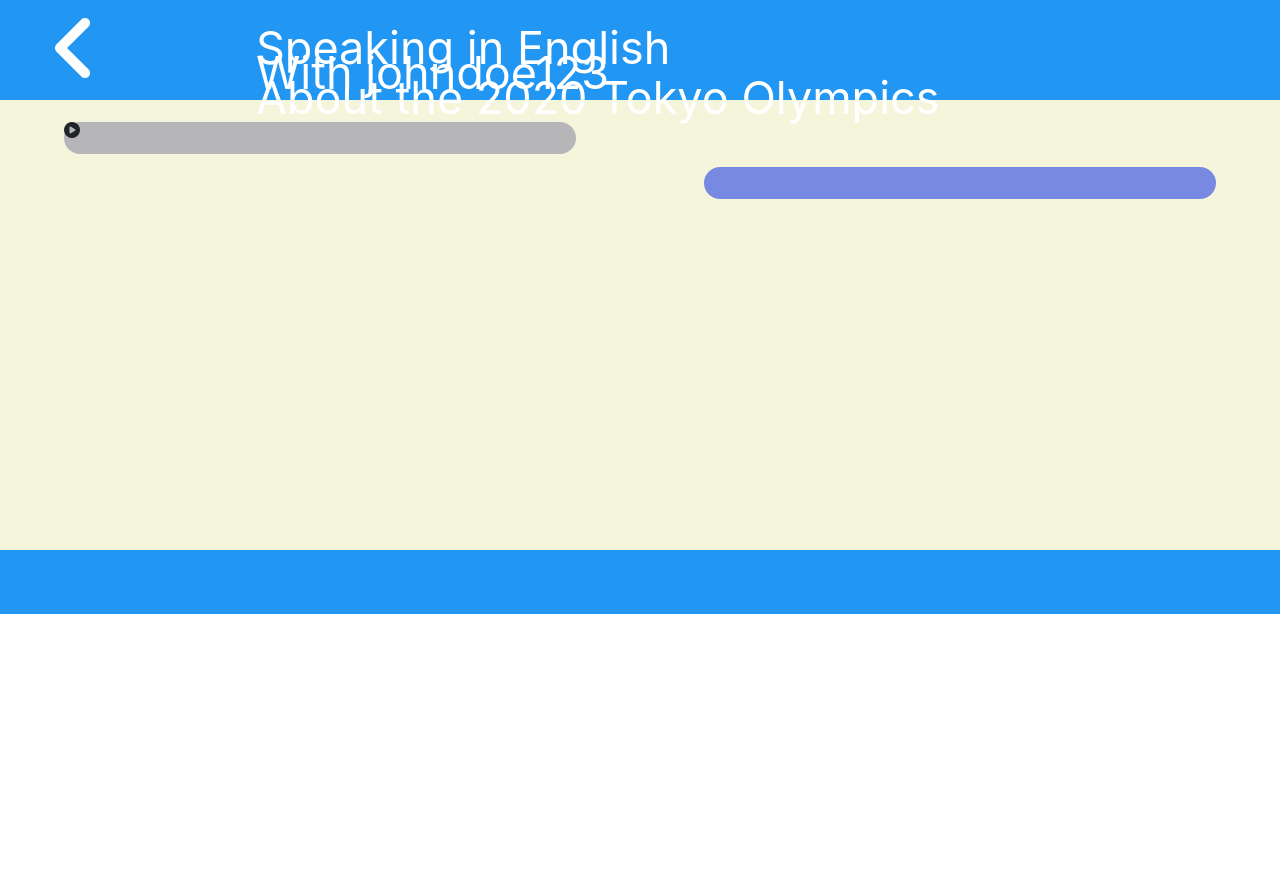
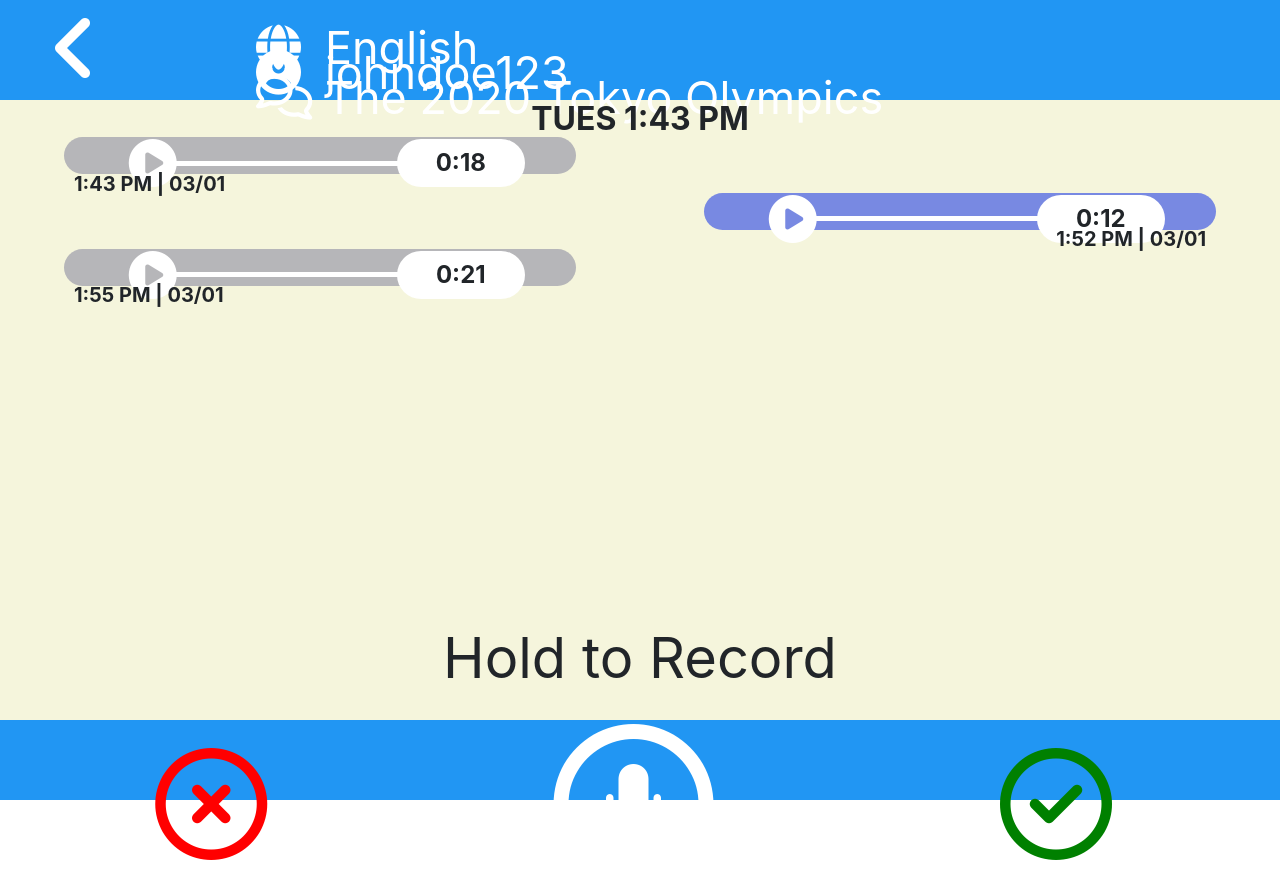
Before and after one commit to CS-330-Language-Learning/language-learning, a plain HTML site: page messaging_home.html in a window 1280 px wide. Before the commit the page ends 800 px from the top, so only its background shows below. Drawn offline with nearby package versions, Linux system fonts and the light colour scheme.

Commit message:
Finish skeleton of messaging screen

```diff
--- a/messaging_home.html
+++ b/messaging_home.html
@@ -11,20 +11,61 @@
 <body>
     <div class="mui-appbar">
         <i class="fas fa-angle-left fa-5x"></i>
-        <div id="lang" class="mui--text-display2">Speaking in English</div>
-        <div id="user" class="mui--text-display2">With johndoe123</div>
-        <div id="topic" class="mui--text-display2">About the 2020 Tokyo Olympics</div>
+        <div id="lang" class="mui--text-display2"><i class="fas fa-globe fa-fw"></i> English</div>
+        <div id="user" class="mui--text-display2"><i class="fas fa-user-circle fa-fw"></i> johndoe123</div>
+        <div id="topic" class="mui--text-display2"><i class="far fa-comments fa-fw"></i> The 2020 Tokyo Olympics</div>
     </div>
     <div id="chatroom">
+        <div id="datetime">
+            TUES 1:43 PM
+        </div>
         <div id="m1" class="chat-bubble cb-left">
-            <i class="fas fa-play-circle"></i>
+            <i class="fas fa-play-circle fa-3x play-message"></i>
+            <div class="line"></div>
+            <div class="message-length">
+                <div>
+                    0:18
+                </div>
+            </div>
+        </div>
+        <div id="m1-label">
+            1:43 PM | 03/01
         </div>
         <div id="m2" class="chat-bubble cb-right">
-
+            <i class="fas fa-play-circle fa-3x play-message"></i>
+            <div class="line"></div>
+            <div class="message-length">
+                <div>
+                    0:12
+                </div>
+            </div>
+        </div>
+        <div id="m2-label">
+            1:52 PM | 03/01
+        </div>
+        <div id="m3" class="chat-bubble cb-left">
+            <i class="fas fa-play-circle fa-3x play-message"></i>
+            <div class="line"></div>
+            <div class="message-length">
+                <div>
+                    0:21
+                </div>
+            </div>
+        </div>
+        <div id="m3-label">
+            1:55 PM | 03/01
+        </div>
+        <div id="hint-text">
+            Hold to Record
         </div>
     </div>
     <div id="bottom-bar">
-
+        <i id="no" class="far fa-times-circle fa-7x"></i>
+        <span id="audio" class="fa-stack fa-5x">
+            <i class="far fa-circle fa-inverse fa-stack-2x"></i>
+            <i class="fas fa-microphone fa-inverse fa-stack-1x"></i>
+        </span>
+        <i id="yes" class="far fa-check-circle fa-7x"></i>
     </div>
     <!-- <script src="./messaging.js"></script> -->
 </body>
--- a/messaging_style.css
+++ b/messaging_style.css
@@ -16,6 +16,10 @@
     padding-left: 50px;
 }
 
+.mui--text-display2 i {
+    padding-right: 20px;
+}
+
 #lang {
     grid-area: lang;
 }
@@ -29,29 +33,74 @@
 }
 
 #chatroom {
-    height: 56.2vh;
+    height: 77.5vh;
     background-color: beige;
     display: grid;
     grid-template-columns: 5% 40% 5% 5% 40% 5%;
-    grid-template-rows: 5% 7% 3% 7% 7% 7% 7% 5%;
+    grid-template-rows: 6% 6% 3% 6% 3% 6% 3% 6% 3% auto 3%;
     grid-template-areas:
-        ". . . . . ."
+        ". dt dt dt dt ."
         ". m1 . . . ."
-        ". . . . . ."
+        ". m1l . . . ."
         ". . . . m2 ."
+        ". . . . m2l ."
+        ". m3 . . . ."
+        ". m3l . . . ."
         ". . . . . ."
         ". . . . . ."
         ". . . . . ."
-        ". . . . . .";
+        "text text text text text text";
+}
+
+#datetime {
+    grid-area: dt;
+    align-self: center;
+    text-align: center;
+    font-size: 2em;
+    font-weight: bolder;
 }
 
 #bottom-bar {
-    height: 8vh;
+    height: 10vh;
     background-color: #2196F3;
+    display: grid;
+    grid-template-columns: 33% 33% 33%;
+    grid-template-rows: 5% auto 5%;
+    grid-template-areas:
+        ". . ."
+        "no audio yes"
+        ". . .";
+}
+
+#no {
+    grid-area: no;
+    align-self: center;
+    justify-self: center;
+    color: red;
+}
+
+#yes {
+    grid-area: yes;
+    align-self: center;
+    justify-self: center;
+    color: green;
+}
+
+#audio {
+    grid-area: audio;
+    align-self: center;
+    justify-self: center;
 }
 
 .chat-bubble {
     border-radius: 100px;
+    display: grid;
+    grid-template-columns: 22% 43% 25% 10%;
+    grid-template-rows: 5% auto 5%;
+    grid-template-areas:
+        ". . . ."
+        "play line length ."
+        ". . . .";
 }
 
 .cb-left {
@@ -66,207 +115,79 @@
     grid-area: m1;
 }
 
+#m1-label {
+    grid-area: m1l;
+    align-self: center;
+    font-weight: bolder;
+    font-size: 1.25em;
+    padding-left: 10px;
+}
+
 #m2 {
     grid-area: m2;
 }
 
-/* .container{
-    max-width: 500 !important;
-    margin: auto;
-    margin-top: 4%;
-    letter-spacing: 0.5px;
+#m2-label {
+    grid-area: m2l;
+    align-self: center;
+    justify-self: end;
+    font-weight: bolder;
+    font-size: 1.25em;
+    padding-right: 10px;
 }
 
-.msg-header-img img{
-    max-width: 100%;
-    height: 100%;
+#m3 {
+    grid-area: m3;
 }
 
-.msg-header{
-    border: 1px solid black;
-    width: 100%;
-    height: 10%;
-    display: inline-block;
-    background: lightblue;
-}
-
-.msg-header-img{
-    border-radius: 50%;
-    width: 40%;
-    height: 70%;
-    margin-left: 5%;
-    margin-top: 12px;
-    float: left;
-}
-
-img {
-    border-radius: 50%;
-}
-
-.active{
-    float: left;
-    margin-top: 10px;
-}
-
-.active h4{
-    font-size: 20px;
-    margin-left: 10px;
-}
-
-.active h6{
-    font-size: 10px;
-    margin-left: 10px;
-    padding-top: 1px;
-    line-height: 2px;
-}
-
-.chat-page{
-    padding: 0 0 0 0;
-    border-bottom: none;
-}
-
-.msg-inbox{
-    border: 1px solid black;
-    overflow: hidden;
-    padding-bottom: 30px;
-}
-
-.chats{
-    padding: 30px 15px 0 25px;
-}
-
-.msg-page{
-    height: 516px;
-    overflow-y: auto;
-}
-
-.received-chats-img img{
-    display: inline-block;
-    width: 100%;
-    height: 100%;
-    float: left;
-}
-
-.received-chats-img{
-    display: inline-block;
-    width: 10%;
-    height: 10%;
-}
-
-.received-msg{
-    display: inline-block;
-    padding: 0 0 0 10px;
-    vertical-align: top;
-    width: 80%;
-    top: 0;
-    margin-top: 15px;
-}
-
-.received-msg-inbox{
-    width: 57%;
-}
-
-.received-msg-inbox i{
-    background: #efefef none repeat scroll 0 0;
-    border-radius: 10px;
-    color: #64646464;
-    font-size: 14px;
-    margin: 0;
-    padding: 5px 10px 5px 12px;
-    color: black;
-}
-
-.received-msg-inbox .time{
-    font-size: 12px;
-}
-
-.outgoing-chats{
-    overflow: hidden;
-    margin: 26 5px;
-}
-
-.outgoing-chats-msg i {
-    background: #007bff none repeat scroll 0 0;
-    color: black;
-    border-radius: 10px;
-    font-size: 14px;
-    margin: 0;
-    padding: 5px 10px 5px 12px;
-}
-
-.outgoing-chats-msg{
-    float: left;
-    width: 35%;
-    margin-left:55%;
-    margin-top: 15px;
-}
-
-.outgoing-chats-img{
-    display: inline-block;
-    width: 10%;
-    height: 10%;
-    float: right;
-}
-
-.outgoing-chats-img img{
-    width: 100%;
-    height: 100%;
-}
-
-.outgoing-chats-msg .time{
-    font-size: 12px;
+#m3-label {
+    grid-area: m3l;
+    align-self: center;
+    font-weight: bolder;
+    font-size: 1.25em;
+    padding-left: 10px;
 }
 
 
-.msg-bottom{
-    position: relative;
-    height: 10px;
-    margin-top: 0px;
-    width: 62% !;
-    margin-bottom: 0;
-    padding-bottom: 0;
-    bottom: 0;
+
+
+.play-message {
+    grid-area: play;
+    align-self: center;
+    justify-self: end;
+    color: white;
 }
 
-.input-group{
-    width: 100%;
-    display: inline-block;
+.line {
+    grid-area: line;
+    background-color: white;
+    height: 5px;
+    align-self: center;
+    justify-self: stretch;
+    margin-left: -1px;
+    margin-right: -1px;
 }
 
-.input-group button{
-    width: 90%;
+.message-length {
+    grid-area: length;
+    border-radius: 100px;
+    height: 48px;
+    background-color: white;
+    align-self: center;
+    justify-self: stretch;
+    text-align: center;
 }
 
-.input-group i{
-    width: 30%;
-    padding: 30%;
+.message-length div {
+    padding-top: 0.26em;
+    font-size: 1.5em;
+    font-weight: bolder;
 }
 
-#testSend{
-    visibility: hidden;
+#hint-text {
+    grid-area: text;
+    align-self: end;
+    justify-self: center;
+    padding-bottom: 20px;
+    font-size: 3.5em;
 }
-
-.hud .profile{
-    border-radius: 50%;
-    float: right;
-}
-
-.hud button img{
-    height: 20px;
-}
-
-.hud button{
-    margin-right: 10px;
-    margin-top: 3px;
-}
-
-.hud {
-    border: 1px solid black;
-    height: 35px;
-}
-
-.hud i {
-    margin-left: 10px;
-    margin-top: 1px;
-}
- */
```
